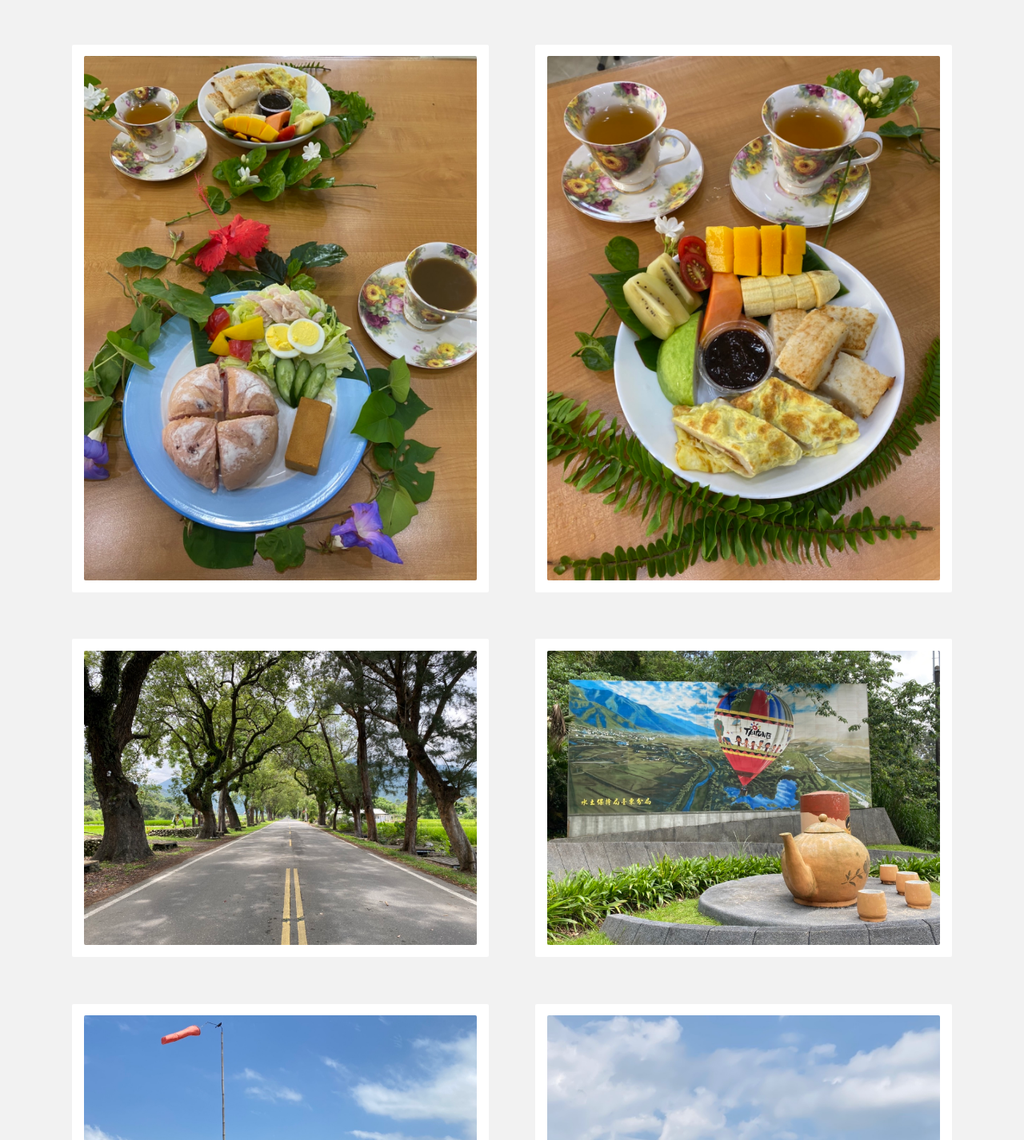
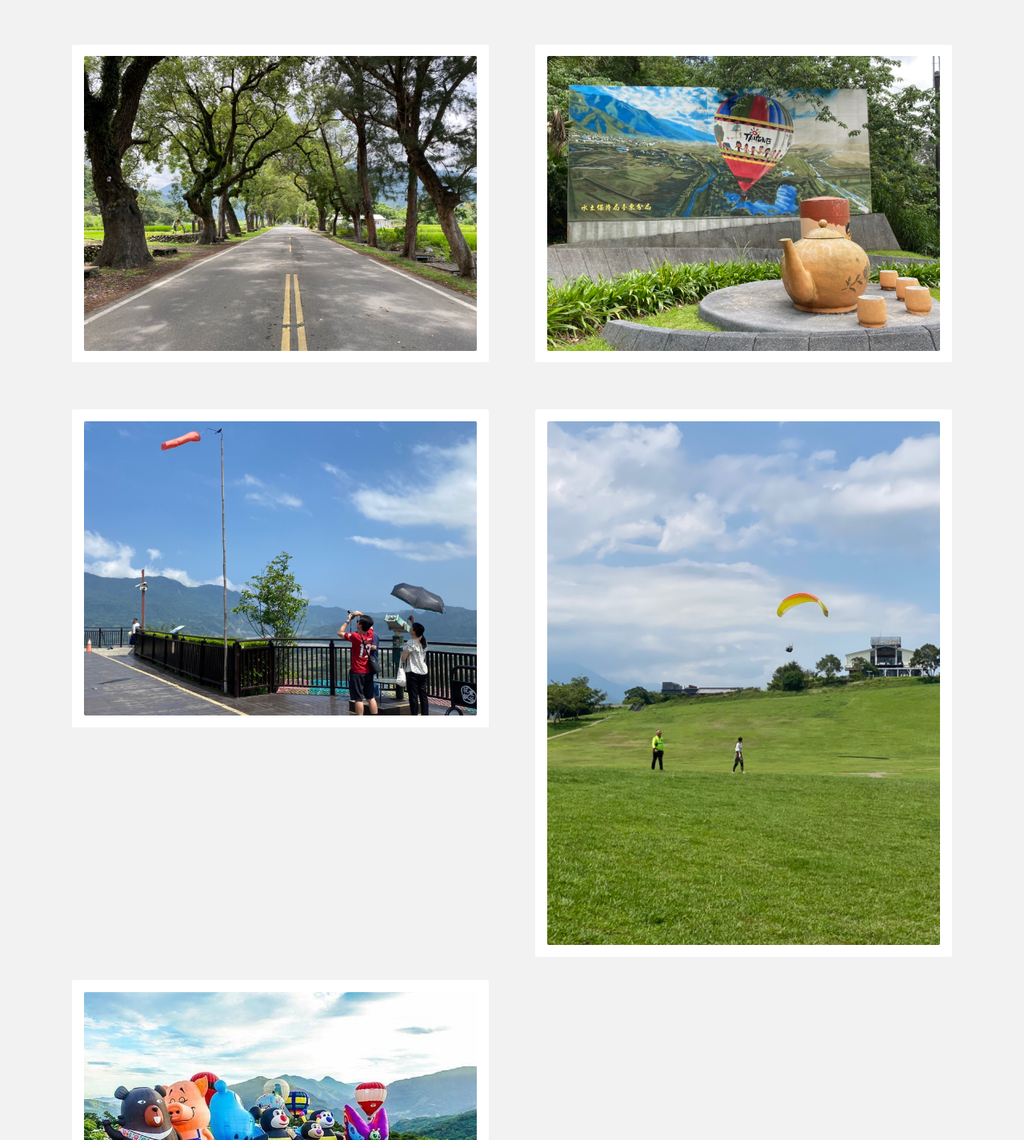
Before and after one commit to r11011101/www, a plain HTML site: page index.html in a window 1280 px wide. Shown: the part 4017-5443 px from the top of the page at 80% size. Drawn offline with Linux system fonts and the light colour scheme.

Commit message:
移除早餐圖兩張

```diff
--- a/index.html
+++ b/index.html
@@ -229,16 +229,6 @@
 						</div>
 						<div>
 							<div class="image fit">
-								<img src="images/pic15.jpg" alt="" />
-							</div>
-						</div>
-						<div>
-							<div class="image fit">
-								<img src="images/pic16.jpg" alt="" />
-							</div>
-						</div>
-						<div>
-							<div class="image fit">
 								<img src="images/pic17.jpg" alt="" />
 							</div>
 						</div>
```
